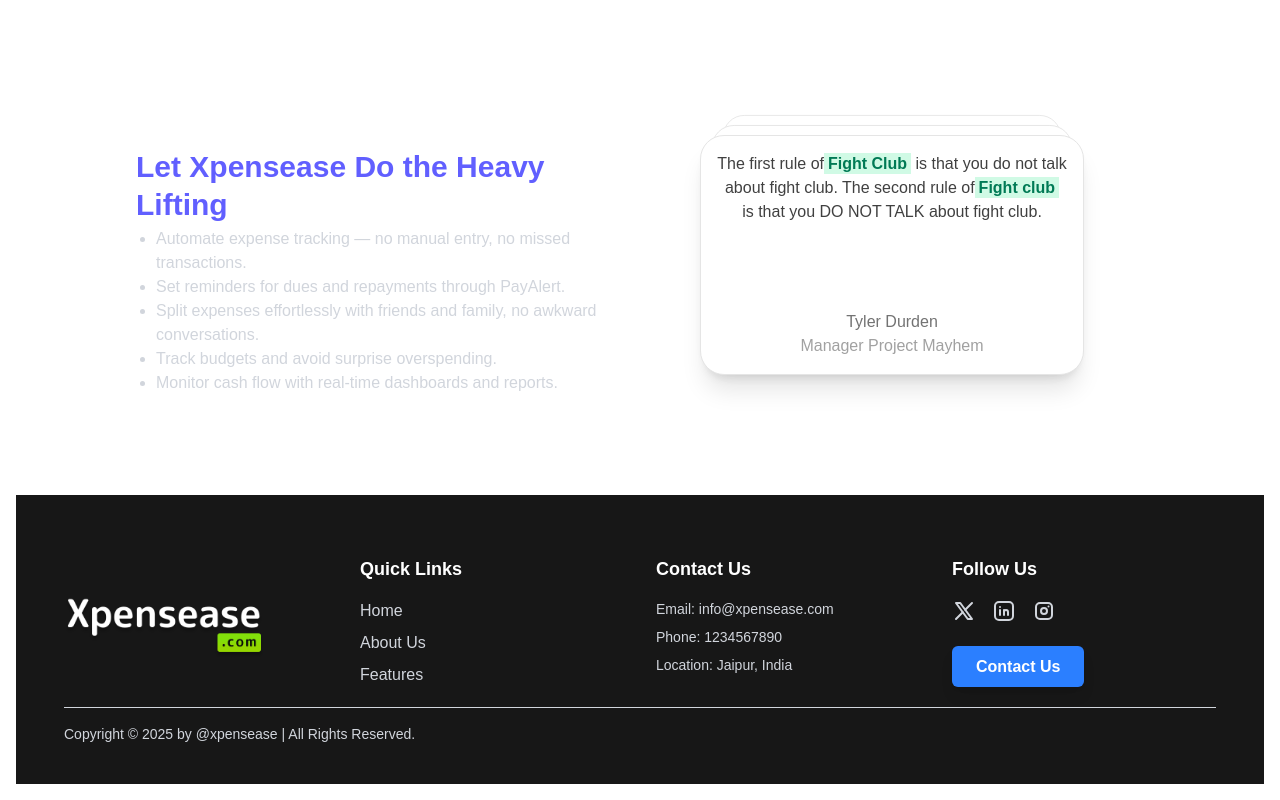
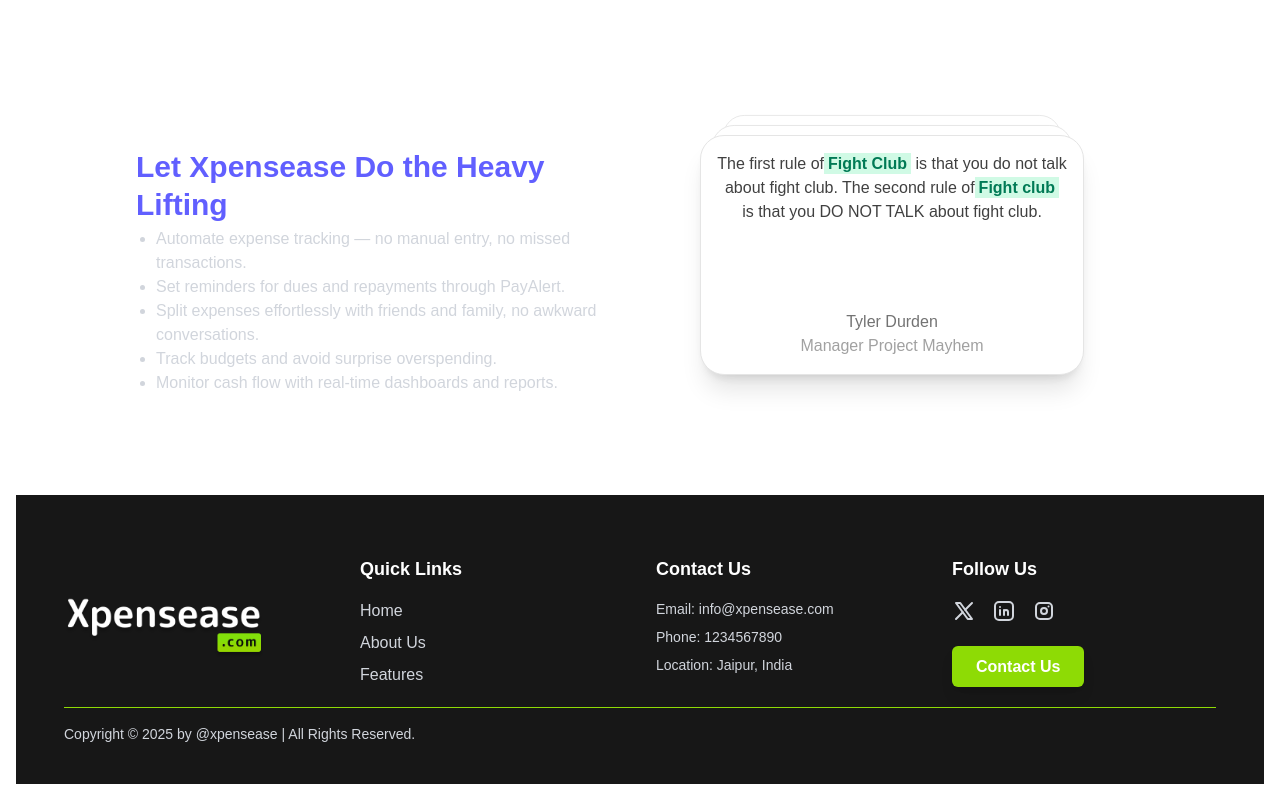
Before and after one commit to chahar-here/Xpensease, a Next.js app: page / in a window 1280 px wide. Shown: the part 4334-5134 px from the top of the page. Built offline with nearby package versions, Linux system fonts and the light colour scheme.

Commit message:
updated footer

```diff
--- a/src/app/components/footer.tsx
+++ b/src/app/components/footer.tsx
@@ -3,7 +3,6 @@
 import Link from "next/link";
 import Image from "next/image";
 import { IconBrandInstagram, IconBrandLinkedin, IconBrandX } from "@tabler/icons-react";
-import { Button } from "react-native";
 
 export function Footer(){
     return (
@@ -75,7 +74,7 @@
                 </div>
               </div>
               <div>
-                <a className="bg-blue-500 text-white font-bold py-3 px-6 rounded-md shadow-lg hover:bg-blue-600 transition duration-300"
+                <a className=" bg-[#8EDB05] text-white font-bold py-3 px-6 rounded-md shadow-lg hover:bg-[#649603] transition duration-300"
                  href="/contactus"
                  target=""
                  rel="noopener noreferrer">
@@ -83,7 +82,7 @@
               </div>
               </div>
             </div>
-            <hr className=""></hr>
+            <hr className=" border-[#8EDB05]"></hr>
             <p className="mt-4 text-sm">Copyright © 2025 by @xpensease | All Rights Reserved.</p>
           </div>
         </footer>
```
